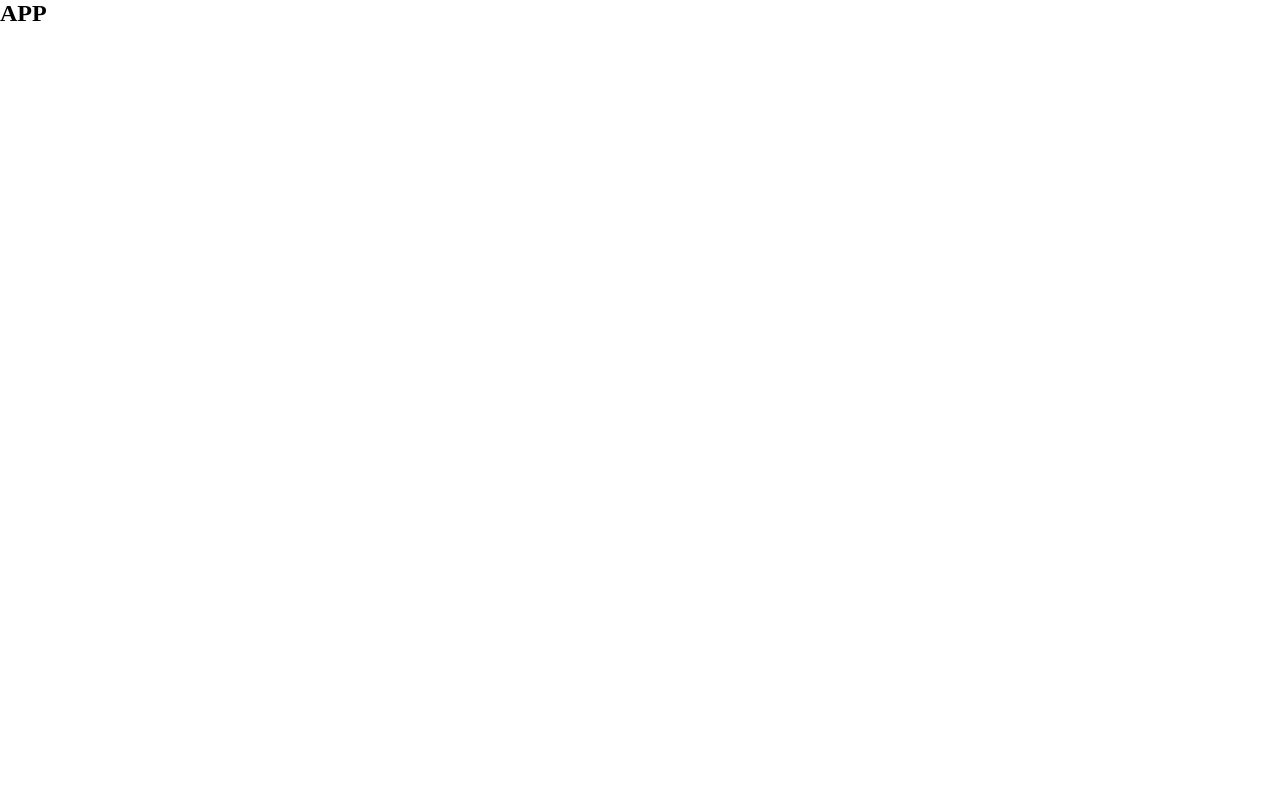
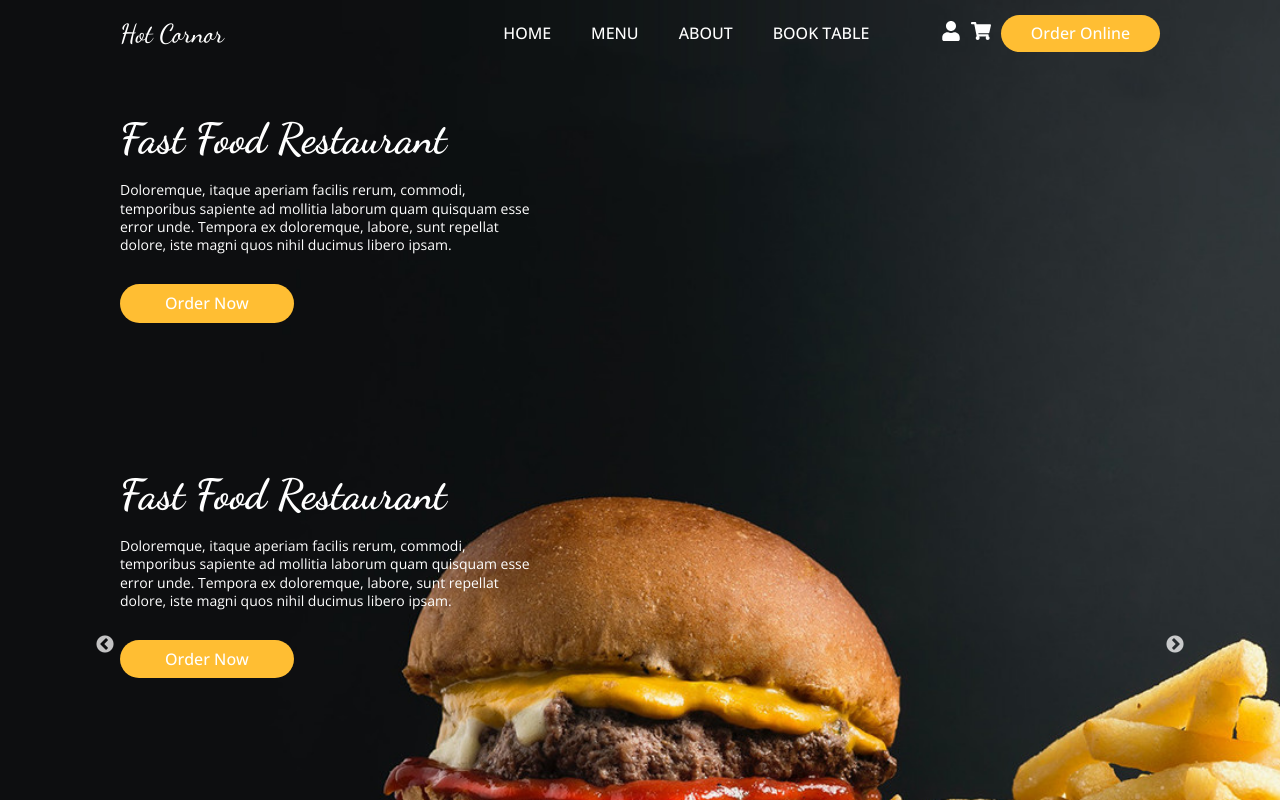
Before and after one commit to sachingour007/restaurantApp, a React (Vite) app in the folder client/: page / in a window 1280 px wide. Shown: the top 800 px of the page. Built offline with nearby package versions, Linux system fonts and the light colour scheme.

Commit message:
hero page developed in frontend

```diff
--- a/client/package.json
+++ b/client/package.json
@@ -11,7 +11,11 @@
   },
   "dependencies": {
     "react": "^18.2.0",
-    "react-dom": "^18.2.0"
+    "react-dom": "^18.2.0",
+    "react-icons": "^5.2.0",
+    "react-router-dom": "^6.23.0",
+    "react-slick": "^0.30.2",
+    "slick-carousel": "^1.8.1"
   },
   "devDependencies": {
     "@types/react": "^18.2.66",
--- a/client/src/App.jsx
+++ b/client/src/App.jsx
@@ -1,11 +1,13 @@
 import react from "react";
 import "./scss/main.scss";
+import { Header } from "./components/index.js";
+import { BrowserRouter } from "react-router-dom";
 
 function App() {
   return (
-    <div>
-      <h2>APP</h2>
-    </div>
+    <BrowserRouter>
+      <Header />
+    </BrowserRouter>
   );
 }
 
--- /dev/null
+++ b/client/src/components/Header.jsx
@@ -0,0 +1,65 @@
+import React from "react";
+import heroBg from "../assets/images/hero-bg.jpg";
+import Navbar from "./Navbar";
+import { useNavigate } from "react-router-dom";
+import BannerSlider from "./SliderComponant/BannerSlider";
+
+const Header = () => {
+  const navigate = useNavigate();
+  return (
+    <section className="heroSection">
+      <div className="bg-box">
+        <img src={heroBg} alt="heroImage" />
+      </div>
+      <header>
+        <Navbar />
+      </header>
+      <div className="sliderContainer">
+
+        <BannerSlider>
+          <div className="contentContainer">
+            <h1>Fast Food Restaurant</h1>
+            <p>
+              Doloremque, itaque aperiam facilis rerum, commodi, temporibus
+              sapiente ad mollitia laborum quam quisquam esse error unde.
+              Tempora ex doloremque, labore, sunt repellat dolore, iste magni
+              quos nihil ducimus libero ipsam.
+            </p>
+            <div className="btn-box">
+              <button
+                onClick={() => {
+                  navigate("/");
+                }}
+              >
+                Order Now
+              </button>
+            </div>
+          </div>
+        </BannerSlider>
+        {/* <BannerSlider>
+          <div className="contentContainer">
+            <h1>Fast Food Restaurant</h1>
+            <p>
+              Doloremque, itaque aperiam facilis rerum, commodi, temporibus
+              sapiente ad mollitia laborum quam quisquam esse error unde.
+              Tempora ex doloremque, labore, sunt repellat dolore, iste magni
+              quos nihil ducimus libero ipsam.
+            </p>
+            <div className="btn-box">
+              <button
+                onClick={() => {
+                  navigate("/");
+                }}
+              >
+                Order Now
+              </button>
+            </div>
+          </div>
+        </BannerSlider> */}
+
+      </div>
+    </section>
+  );
+};
+
+export default Header;
--- /dev/null
+++ b/client/src/components/Navbar.jsx
@@ -0,0 +1,31 @@
+import React from "react";
+import { FaUser } from "react-icons/fa";
+import { FaShoppingCart } from "react-icons/fa";
+import { NavLink } from "react-router-dom";
+
+const Navbar = () => {
+  return (
+    <nav>
+      <div className="logoName">
+        <NavLink to={'/'}><span>Hot Cornor</span></NavLink>
+      </div>
+      <div className="navbar-link">
+        <ul>
+          <NavLink><li>Home</li></NavLink>
+          <NavLink><li>Menu</li></NavLink>
+          <NavLink><li>About</li></NavLink>
+          <NavLink><li>Book Table</li></NavLink>
+        </ul>
+      </div>
+      <div className="user-items">
+        <ul>
+            <NavLink><li className="user-icon"><FaUser /></li></NavLink>
+            <NavLink><li className="cart-icon"><FaShoppingCart /></li></NavLink>
+            <NavLink><li className="order-online">Order Online</li></NavLink>
+        </ul>
+      </div>
+    </nav>
+  );
+};
+
+export default Navbar;
--- /dev/null
+++ b/client/src/components/SliderComponant/BannerSlider.jsx
@@ -0,0 +1,19 @@
+import react, { Children } from "react";
+import Slider from "react-slick";
+import "slick-carousel/slick/slick.css";
+import "slick-carousel/slick/slick-theme.css";
+
+import React from "react";
+
+const BannerSlider = ({children}) => {
+  var settings = {
+    dots: true,
+    infinite: true,
+    speed: 500,
+    slidesToShow: 1,
+    slidesToScroll: 1,
+  };
+  return <Slider {...settings}>{children}</Slider>;
+};
+
+export default BannerSlider;
--- /dev/null
+++ b/client/src/components/index.js
@@ -0,0 +1 @@
+export {default as Header} from './Header.jsx';
--- a/client/src/scss/base/_global.scss
+++ b/client/src/scss/base/_global.scss
@@ -350,20 +350,62 @@
   display: none;
 }
 
+* {
+  margin: 0;
+  padding: 0;
+  border: 0;
+  box-sizing: border-box;
+  line-height: 1.3;
+  outline: none;
+  color: #18191F;
+}
+
+html,
+body {
+  background: #ffffff;
+  scroll-behavior: smooth;
+}
+
+/*body{opacity: 0;}*/
+ul,
+ol,
+li,
+h1,
+h2,
+h3,
+h4,
+h5,
+h6,
+a,
+p {
+  text-decoration: none;
+  list-style: none;
+  margin: 0;
+  outline: none;
+}
+
+img {
+  max-width: 100%;
+  display: block;
+}
+
+a:hover {
+  text-decoration: none;
+  color: inherit;
+  outline: none;
+}
+
+button {
+  outline: none;
+}
 
 
-  *{
-    margin: 0;
-    padding: 0;
-    box-sizing: border-box
-
-  }
 
 //Font-Family style
-  @import url('https://fonts.googleapis.com/css2?family=Dancing+Script:wght@400..700&display=swap');
-  @import url('https://fonts.googleapis.com/css2?family=Dancing+Script:wght@400..700&family=Open+Sans:ital,wght@0,300..800;1,300..800&display=swap');
+@import url("https://fonts.googleapis.com/css2?family=Dancing+Script:wght@400..700&display=swap");
+@import url("https://fonts.googleapis.com/css2?family=Dancing+Script:wght@400..700&family=Open+Sans:ital,wght@0,300..800;1,300..800&display=swap");
 
-  $dancingFont:"Dancing Script", cursive;
+$dancingFont: "Dancing Script", cursive;
 $openSans: "Open Sans", sans-serif;
 
 //Colors
@@ -372,3 +414,211 @@
 $primary1: #ffbe33;
 $primary2: #222831;
 $textCol: #1f1f1f;
+
+
+/***********Common CSS**************/
+
+body{
+  position: relative;
+  font-family: $openSans;
+}
+
+@mixin wrapper {
+  padding-left: 200px;
+  padding-right: 200px;
+
+  @media all and (max-width: 1600px) {
+    padding-left: 160px;
+    padding-right: 160px;
+  }
+  @media all and (max-width: 1440px) {
+    padding-left: 140px;
+    padding-right: 140px;
+  }
+  @media all and (max-width: 1280px) {
+    padding-left: 120px;
+    padding-right: 120px;
+  }
+  @media all and (max-width: 1024px) {
+    padding-left: 100px;
+    padding-right: 100px;
+  }
+  @media all and (max-width: 820px) {
+    padding-left: 60px;
+    padding-right: 60px;
+  }
+  @media all and (max-width: 500px) {
+    padding-left: 20px;
+    padding-right: 20px;
+  }
+}
+
+@mixin font60 {
+  font-size: 60px;
+
+  @media screen and (max-width:1800px) {
+      font-size: 56px;
+  }
+  @media screen and (max-width:1600px) {
+      font-size: 48px;
+  }
+  @media screen and (max-width:1440px) {
+      font-size: 44px;
+  }
+  @media screen and (max-width:1280px) {
+      font-size: 42px;
+  }
+  @media screen and (max-width:720px) {
+      font-size: 32px;
+  }
+}
+
+@mixin font48 {
+  font-size: 48px;
+
+  @media screen and (max-width:1600px) {
+      font-size: 36px;
+  }
+  @media screen and (max-width:1400px) {
+      font-size: 32px;
+  }
+  @media screen and (max-width:1280px) {
+      font-size: 26px;
+  }
+}
+
+@mixin font40 {
+  font-size: 40px;
+
+  @media screen and (max-width:1600px) {
+      font-size: 30px;
+  }
+  @media screen and (max-width:1280px) {
+      font-size: 22px;
+  }
+}
+
+@mixin font36 {
+  font-size: 36px;
+
+  @media screen and (max-width:1600px) {
+      font-size: 28px;
+  }
+  @media screen and (max-width:1280px) {
+      font-size: 20px;
+  }
+}
+
+@mixin font32 {
+  font-size: 32px;
+
+  @media screen and (max-width:1800px) {
+      font-size: 28px;
+  }
+  @media screen and (max-width:1600px) {
+      font-size: 22px;
+  }
+  @media screen and (max-width:1280px) {
+      font-size: 18px;
+  }
+}
+
+@mixin font30 {
+  font-size: 30px;
+
+  @media screen and (max-width:1600px) {
+      font-size: 20px;
+  }
+  @media screen and (max-width:1280px) {
+      font-size: 18px;
+  }
+}
+@mixin font28 {
+  font-size: 28px;
+
+  @media screen and (max-width:1600px) {
+      font-size: 24px;
+  }
+  @media screen and (max-width:1200px) {
+      font-size: 20px;
+  }
+  @media screen and (max-width:720px) {
+      font-size: 18px;
+  }
+}
+
+@mixin font24 {
+  font-size: 24px;
+
+  @media screen and (max-width:1600px) {
+      font-size: 20px;
+  }
+  @media screen and (max-width:1300px) {
+      font-size: 18px;
+  }
+  @media screen and (max-width:720px) {
+      font-size: 16px;
+  }
+}
+
+@mixin font22 {
+  font-size: 22px;
+  @media screen and (max-width:1600px) {
+      font-size: 18px;
+  }
+  @media screen and (max-width:1024px) {
+      font-size: 16px;
+  }
+}
+
+@mixin font20 {
+  font-size: 20px;
+
+  @media screen and (max-width:1600px) {
+      font-size: 18px;
+  }
+  @media screen and (max-width:1400px) {
+      font-size: 16px;
+  }
+  @media screen and (max-width:720px) {
+      font-size: 14px;
+  }
+}
+
+@mixin font18 {
+  font-size: 18px;
+
+  @media screen and (max-width:1600px) {
+      font-size: 16px;
+  }
+  @media screen and (max-width:1400px) {
+      font-size: 14px;
+  }
+}
+
+@mixin font16 {
+  font-size: 16px;
+
+  @media screen and (max-width:1600px) {
+      font-size: 14px;
+  }
+}
+
+@mixin font14  {
+  font-size: 14px;
+}
+
+@mixin font12 {
+  font-size: 12px;
+}
+
+
+$fontW100 : 100;
+$fontW200 : 200;
+$fontW300 : 300;
+$fontW400 : 400;
+$fontW500 : 500;
+$fontW600 : 600;
+$fontW700 : 700;
+$fontW800 : 800;
+$fontW900 : 900;
--- a/client/src/scss/module/_header.scss
+++ b/client/src/scss/module/_header.scss
@@ -0,0 +1,50 @@
+.heroSection{min-height: 100vh;position: relative;@include wrapper;display: flex; flex-flow: column;
+    .bg-box{position: absolute; top: 0;left: 0; width: 100%; height: 100%;
+        img{width: 100%; height: 100%; object-fit: cover;}
+    }
+    header{position: relative; padding-top: 15px; padding-bottom: 15px;}
+    .sliderContainer{position: relative; display: flex; align-items: center; flex: 1;padding: 45px 0 75px 0;
+        .contentContainer{max-width: 40%;margin-bottom: 145px;
+            h1{@include font60; font-family: $dancingFont; font-weight: $fontW700; margin-bottom: 15px; color: #fff;}
+            p{@include font16; color: #fff;font-weight: $fontW400; font-family: $openSans; margin-bottom: 20px; }
+            button{padding: 10px 45px; background: $primary1; color: #fff; border-radius: 45px; transition: all 0.3s; border: none; margin-top: 10px; text-align: center; @include font20; font-family: $openSans; font-weight: $fontW500; cursor: pointer;
+             &:hover{background: #e69c00;}
+            }
+        }
+
+    }
+}
+
+
+
+//NavBar
+nav{display: flex; justify-content: space-between; align-items: center;
+    .logoName{
+        span{color: #fff; font-family: $dancingFont; @include font48; font-weight: $fontW500;}
+    }
+    .navbar-link{padding-left: 20%;
+        ul{display: flex; flex-flow: wrap;
+            li{padding: 5px 20px; color: #fff; text-align: center; text-transform: uppercase; @include font20; font-family: $openSans; font-weight: $fontW500;
+             &:hover{color: $primary1;}
+            }
+        }
+    }
+    .user-items{
+        ul{display: flex; flex-flow: wrap; align-items: center; gap: 10px;
+            li{ @include font20;color: #fff; text-align: center; font-family: $openSans; font-weight: $fontW500
+
+            }
+            .user-icon{
+                svg{fill:#fff;height: 20px; width: 20px;
+                }
+                &:hover{svg{fill: #e69c00;}}
+            }
+            .cart-icon{ svg{fill:#fff;height: 20px; width: 20px;
+            }
+            &:hover{svg{fill: #e69c00;}}}
+            .order-online{padding: 8px 30px; background: $primary1; border-radius: 45px; transition: all 0.3s; border: none;
+                &:hover{background: #e69c00;}
+            }
+        }
+    }
+}
```
Also changed, not shown: 1 other file (tests, documents, lock files or other folders). Lines whose indentation alone changed are shown as unchanged.
